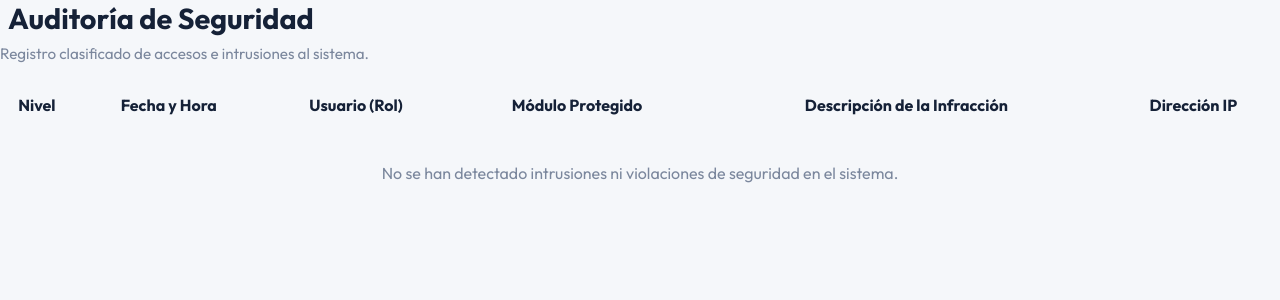
After one commit to Chilling2121/Proyecto-Lavanderia, a Django app: page /auditoria/ in a window 1280 px wide. The commit adds this page. Shown: the top 300 px of the page. Run offline with Django 5.2, Linux system fonts and the light colour scheme; the visitor is signed in with stand-in values (Sample User, id 1); data comes from the database, SQL or seed files in the repository; data that the repository does not hold is empty; some libraries are stand-ins or nearby versions.

Commit message:
Modulo de auditoria secreta y error 403

```diff
--- a/lavafacil/urls.py
+++ b/lavafacil/urls.py
@@ -60,6 +60,7 @@ urlpatterns = [
     path('usuarios/nuevo/', views.usuario_create, name='usuario_create'),
     path('usuarios/<int:id>/editar/', views.usuario_update, name='usuario_update'),
     path('usuarios/<int:id>/toggle/', views.usuario_toggle_status, name='usuario_toggle_status'),
+    path('auditoria/', views.auditoria_list, name='auditoria_list'),
     path('reportes/', views.reportes_dashboard, name='reportes_dashboard'),
     path('reportes/export/excel/', views.reportes_export_excel, name='reportes_export_excel'),
     path('reportes/export/pdf/', views.reportes_export_pdf, name='reportes_export_pdf'),
--- a/lavanderia/decorators.py
+++ b/lavanderia/decorators.py
@@ -1,16 +1,32 @@
-from django.core.exceptions import PermissionDenied
-from django.contrib.auth.decorators import user_passes_test
+from django.shortcuts import render
+from functools import wraps
+from lavanderia.models import RegistroAuditoria
 
 def group_required(*group_names):
     """
     Requiere que el usuario pertenezca a al menos uno de los grupos especificados.
-    Si el usuario es superuser, siempre pasa.
+    Si el usuario es superuser, siempre pasa. Si no tiene permiso, lanza 403 y audita.
     """
-    def in_groups(user):
-        if user.is_authenticated:
-            if user.is_superuser or user.groups.filter(name__in=group_names).exists():
-                return True
-        # En lugar de lanzar una excepcin dura que asusta al usuario,
-        # retornamos False para que user_passes_test lo redirija al login.
-        return False
-    return user_passes_test(in_groups)
+    def decorator(view_func):
+        @wraps(view_func)
+        def _wrapped_view(request, *args, **kwargs):
+            user = request.user
+            if user.is_authenticated:
+                if user.is_superuser or user.groups.filter(name__in=group_names).exists():
+                    return view_func(request, *args, **kwargs)
+                else:
+                    # Registrar intrusión silenciosamente
+                    ip = request.META.get('REMOTE_ADDR')
+                    RegistroAuditoria.objects.create(
+                        usuario=user,
+                        accion=f'Intento de acceso denegado por falta de privilegios.',
+                        modulo=request.path,
+                        nivel_severidad='WARNING',
+                        ip_address=ip
+                    )
+                    return render(request, 'acceso_denegado.html', status=403)
+            # Si no está logueado, lo maneja @login_required de todas formas
+            from django.contrib.auth.views import redirect_to_login
+            return redirect_to_login(request.get_full_path())
+        return _wrapped_view
+    return decorator
--- a/lavanderia/models.py
+++ b/lavanderia/models.py
@@ -226,3 +226,26 @@ class MovimientoCaja(models.Model):
 
     def __str__(self):
         return f"{self.tipo}: ${self.monto} ({self.concepto})"
+
+
+class RegistroAuditoria(models.Model):
+    NIVELES = [
+        ('INFO', 'Información'),
+        ('WARNING', 'Advertencia (Intrusión)'),
+        ('ERROR', 'Error Crítico'),
+    ]
+    usuario = models.ForeignKey(User, on_delete=models.SET_NULL, null=True, blank=True)
+    accion = models.CharField(max_length=255)
+    modulo = models.CharField(max_length=100)
+    nivel_severidad = models.CharField(max_length=10, choices=NIVELES, default='INFO')
+    ip_address = models.GenericIPAddressField(null=True, blank=True)
+    fecha = models.DateTimeField(auto_now_add=True)
+
+    class Meta:
+        db_table = 'auditoria_registros'
+        verbose_name = 'Registro de Auditoría'
+        verbose_name_plural = 'Registros de Auditoría'
+        ordering = ['-fecha']
+
+    def __str__(self):
+        return f"[{self.nivel_severidad}] {self.usuario} - {self.modulo}: {self.accion} ({self.fecha})"
--- a/lavanderia/views.py
+++ b/lavanderia/views.py
@@ -1767,6 +1767,17 @@ def promocion_delete(request, id):
     messages.success(request, 'Promoción eliminada exitosamente.')
     return redirect('promociones_list')
 
+# ==========================================
+# Módulo de Auditoría (Solo Administradores)
+# ==========================================
+
+@login_required
+@group_required('Administrador')
+def auditoria_list(request):
+    from .models import RegistroAuditoria
+    registros = RegistroAuditoria.objects.all().select_related('usuario')
+    return render(request, 'auditoria.html', {'registros': registros})
+
 @login_required
 @group_required('Administrador')
 def promocion_toggle(request, id):
--- /dev/null
+++ b/templates/auditoria.html
@@ -0,0 +1,57 @@
+{% extends 'base.html' %}
+
+{% block title %}Auditoría y Seguridad | LavaFácil{% endblock %}
+
+{% block content %}
+<div style="display: flex; justify-content: space-between; align-items: flex-end; margin-bottom: 2rem;">
+    <div>
+        <h1 style="font-size: 1.8rem; font-weight: 700; color: var(--text); margin-bottom: 0.5rem; display: flex; align-items: center; gap: 0.5rem;">
+            <i class="fas fa-shield-alt" style="color: var(--danger);"></i> Auditoría de Seguridad
+        </h1>
+        <p style="color: var(--text-muted); font-size: 0.95rem;">Registro clasificado de accesos e intrusiones al sistema.</p>
+    </div>
+</div>
+
+<div class="card" style="overflow-x: auto;">
+    <table class="table" style="width: 100%; border-collapse: collapse;">
+        <thead>
+            <tr>
+                <th>Nivel</th>
+                <th>Fecha y Hora</th>
+                <th>Usuario (Rol)</th>
+                <th>Módulo Protegido</th>
+                <th>Descripción de la Infracción</th>
+                <th>Dirección IP</th>
+            </tr>
+        </thead>
+        <tbody>
+            {% for registro in registros %}
+            <tr style="border-bottom: 1px solid var(--border);">
+                <td>
+                    {% if registro.nivel_severidad == 'WARNING' %}
+                        <span style="background: rgba(220, 53, 69, 0.1); color: var(--danger); padding: 0.3rem 0.6rem; border-radius: 20px; font-size: 0.8rem; font-weight: 700;"><i class="fas fa-exclamation-triangle"></i> Intrusión</span>
+                    {% else %}
+                        <span style="background: rgba(13, 110, 253, 0.1); color: var(--primary); padding: 0.3rem 0.6rem; border-radius: 20px; font-size: 0.8rem; font-weight: 700;"><i class="fas fa-info-circle"></i> Acción</span>
+                    {% endif %}
+                </td>
+                <td style="font-size: 0.9rem; color: var(--text-muted);">{{ registro.fecha|date:"d M Y - H:i:s" }}</td>
+                <td style="font-weight: 600; color: var(--text);">
+                    {{ registro.usuario.username|default:"Desconocido" }}
+                    <span style="font-weight: normal; font-size: 0.8rem; color: var(--text-muted);">({{ registro.usuario.groups.first.name|default:"Sin Rol" }})</span>
+                </td>
+                <td style="font-family: monospace; color: var(--text-muted); font-size: 0.9rem;">{{ registro.modulo }}</td>
+                <td style="color: var(--text); font-size: 0.95rem;">{{ registro.accion }}</td>
+                <td style="font-family: monospace; color: var(--text-muted); font-size: 0.85rem;">{{ registro.ip_address|default:"N/A" }}</td>
+            </tr>
+            {% empty %}
+            <tr>
+                <td colspan="6" style="text-align: center; padding: 3rem; color: var(--text-muted);">
+                    <i class="fas fa-check-circle" style="font-size: 3rem; color: var(--success); margin-bottom: 1rem; opacity: 0.5;"></i>
+                    <p>No se han detectado intrusiones ni violaciones de seguridad en el sistema.</p>
+                </td>
+            </tr>
+            {% endfor %}
+        </tbody>
+    </table>
+</div>
+{% endblock %}
```
Also changed, not shown: templates/acceso_denegado.html (added, +26 -0 lines), templates/includes/sidebar.html (+10 -0 lines), lavanderia/migrations/0010_registroauditoria.py (added).
